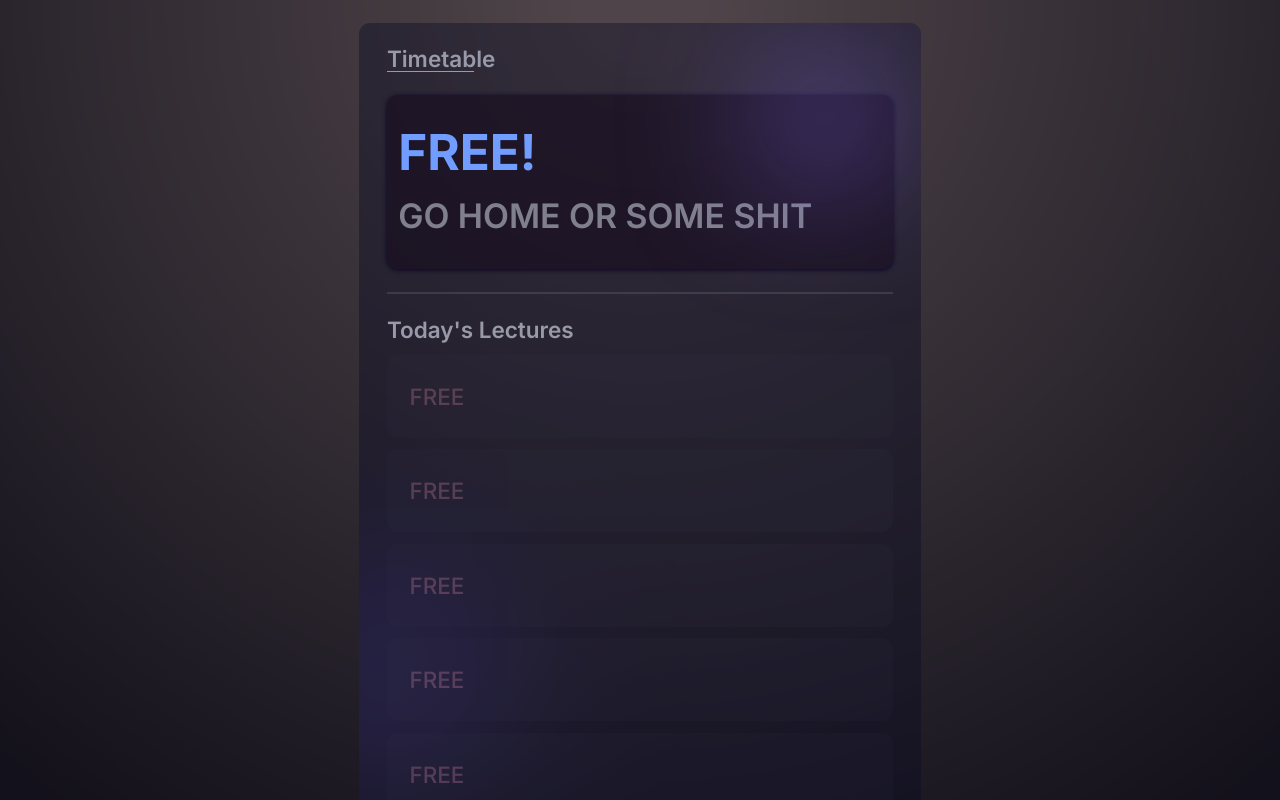
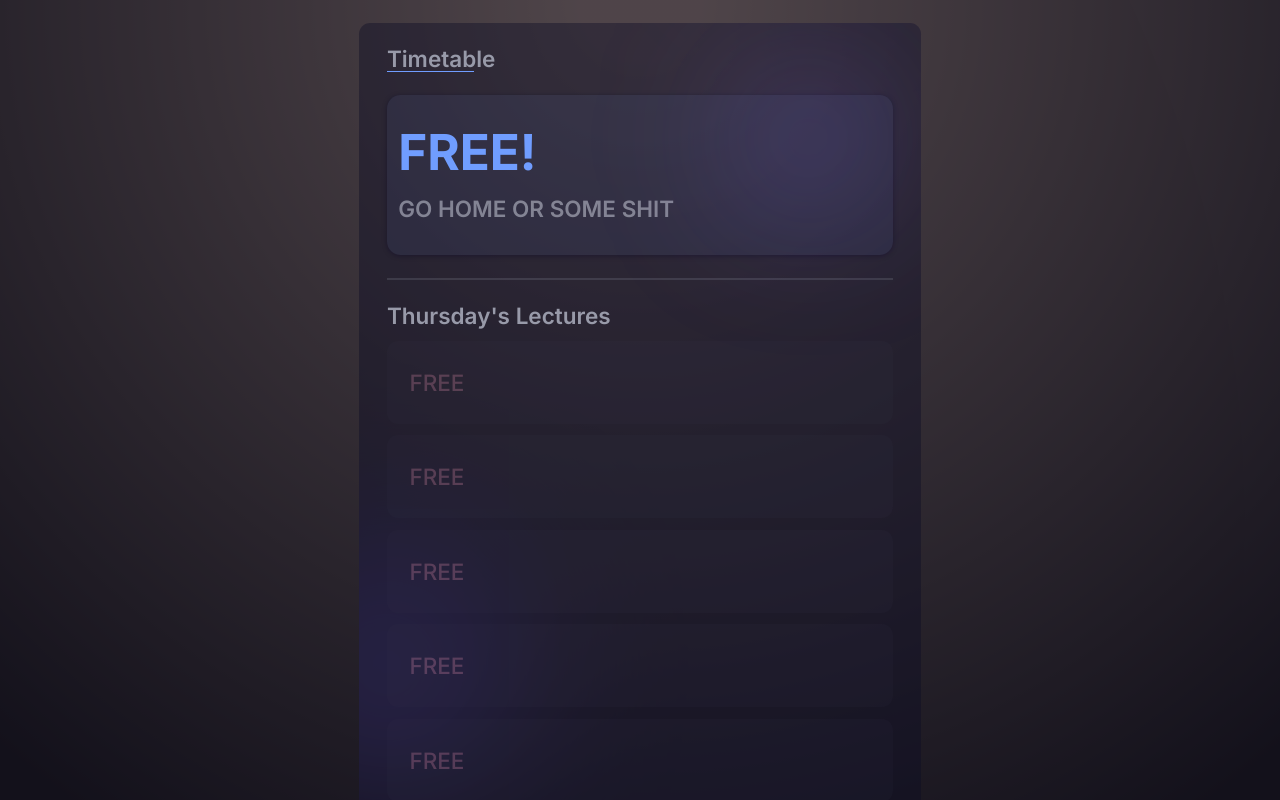
Before and after one commit to najmiter/timid, a React (Vite) app: page / in a window 1280 px wide. Both pictures are taken after a click on the button "Current". Shown: the top 800 px of the page. Built offline with nearby package versions, Linux system fonts and the light colour scheme.

Commit message:
let's gooooowww

```diff
--- a/src/components/Current.jsx
+++ b/src/components/Current.jsx
@@ -1,14 +1,51 @@
 import styles from "./Current.module.css";
+
+const WEEKEND = "weekend";
+const options = { weekday: "long" };
+const today = new Intl.DateTimeFormat("en-US", options).format(new Date());
+
+const helperDateFormatting = {
+    hour12: true,
+    hour: "2-digit",
+    minute: "2-digit",
+};
+
+const helperDate = new Date();
+helperDate.setSeconds(0);
+helperDate.setMilliseconds(0);
 
 /* eslint-disable react/prop-types */
 export default function Current({ times, slots, searchParams }) {
+    const { slotTime, startTime } = times;
+    const [startHour, startMinutes] = startTime.split(":");
+
+    const lectureWillStartAt = new Date();
+    lectureWillStartAt.setHours(startHour);
+    lectureWillStartAt.setMinutes(startMinutes);
+    lectureWillStartAt.setSeconds(0);
+
     const slots_ = getTodaysSlots();
 
-    const { slotTime, startTime } = times;
+    helperDate.setHours(startHour);
+    helperDate.setMinutes(startMinutes);
+
     const currentLectureNumber = getCurrentLecture();
     const futureLectures = Array(Object.keys(slots_).length).fill(0);
 
     function getTodaysSlots() {
+        function getLectureTimeAndUpdateForNext() {
+            function getFormattedTime() {
+                return helperDate.toLocaleTimeString(
+                    undefined,
+                    helperDateFormatting
+                );
+            }
+
+            const time = getFormattedTime();
+            helperDate.setMinutes(helperDate.getMinutes() + slotTime);
+            return `${time} - ${getFormattedTime()}`;
+        }
+
         try {
             const timid =
                 JSON.parse(
@@ -24,13 +61,19 @@ export default function Current({ times, slots, searchParams }) {
 
                 for (let i = 0; i < cols; i += 1) {
                     const todayAddress = i * (cols - 1) + today;
-                    todaysSlots[i] = timid[todayAddress] ?? null;
+                    todaysSlots[i] = {
+                        ...timid[todayAddress],
+                        fromTo: getLectureTimeAndUpdateForNext(),
+                        isActive:
+                            timid[todayAddress]?.subject?.length > 0 &&
+                            timid[todayAddress]?.room?.length > 0,
+                    };
                 }
 
                 return todaysSlots;
             }
 
-            return "weekend";
+            return WEEKEND;
         } catch (e) {
             console.error(e?.message);
             return slots;
@@ -38,12 +81,11 @@ export default function Current({ times, slots, searchParams }) {
     }
 
     function getCurrentLecture() {
-        const [hours, minutes] = startTime.split(":");
         const currentHour = new Date();
 
         const start = new Date();
-        start.setHours(hours);
-        start.setMinutes(minutes);
+        start.setHours(startHour);
+        start.setMinutes(startMinutes);
         start.setSeconds(0);
         start.setMilliseconds(0);
 
@@ -63,7 +105,7 @@ export default function Current({ times, slots, searchParams }) {
         <main className={styles.currentMain}>
             <div className={styles.dataWrapper}>
                 <h1 className={styles.tableTitle}>Timetable</h1>
-                {slots_ === "weekend" ? (
+                {slots_ === WEEKEND ? (
                     <header className={styles.kheader}>
                         <h1 className={styles.currentHeadingSubject}>
                             IT&apos;S THE WEEKEND!
@@ -71,37 +113,94 @@ export default function Current({ times, slots, searchParams }) {
                     </header>
                 ) : (
                     <>
+                        <header
+                            className={styles.kheader}
+                            data-is-active={
+                                slots_[currentLectureNumber]?.isActive
+                            }
+                        >
                             {currentLectureNumber !== -1 ? (
-                            <header className={styles.kheader}>
-                                <h1 className={styles.currentHeadingSubject}>
-                                    {slots_[currentLectureNumber]?.subject
-                                        .length
-                                        ? slots_[currentLectureNumber]?.subject
-                                        : "FREE!"}
+                                <>
+                                    {slots_[currentLectureNumber]?.isActive ? (
+                                        <>
+                                            <h1
+                                                className={
+                                                    styles.currentHeadingSubject
+                                                }
+                                            >
+                                                {
+                                                    slots_[currentLectureNumber]
+                                                        ?.subject
+                                                }
                                             </h1>
-                                <h2 className={styles.currentHeadingRoom}>
-                                    {slots_[currentLectureNumber]?.room.length
-                                        ? slots_[currentLectureNumber]?.room
-                                        : "GO HOME OR SOME SHIT"}
+                                            <h2
+                                                className={
+                                                    styles.currentHeadingRoom
+                                                }
+                                            >
+                                                <>
+                                                    <span>
+                                                        {
+                                                            slots_[
+                                                                currentLectureNumber
+                                                            ]?.fromTo
+                                                        }
+                                                    </span>
+                                                    <span>
+                                                        {
+                                                            slots_[
+                                                                currentLectureNumber
+                                                            ]?.room
+                                                        }
+                                                    </span>
+                                                </>
                                             </h2>
-                            </header>
+                                        </>
                                     ) : (
-                            <header className={styles.kheader}>
+                                        <>
+                                            <h1
+                                                className={
+                                                    styles.currentHeadingSubject
+                                                }
+                                            >
+                                                FREE!
+                                            </h1>
+                                            <h2
+                                                className={
+                                                    styles.currentHeadingRoom
+                                                }
+                                            >
+                                                GO HOME OR SOME SHIT
+                                            </h2>
+                                        </>
+                                    )}
+                                </>
+                            ) : (
+                                <>
                                     <h2 className={styles.currentHeadingRoom}>
                                         <span className="text-light">
                                             CLASSES WILL START AT
                                         </span>
                                     </h2>
-                                <h1 className={styles.currentHeadingSubject}>
-                                    {times.startTime}
+                                    <h1
+                                        className={styles.currentHeadingSubject}
+                                    >
+                                        {lectureWillStartAt
+                                            .toLocaleTimeString(
+                                                undefined,
+                                                helperDateFormatting
+                                            )
+                                            .toLocaleUpperCase()}
                                     </h1>
+                                </>
+                            )}
                         </header>
-                        )}
+
                         <hr />
 
                         <div className={styles.futureLectures}>
                             <h2 className={styles.futureHeading}>
-                                Today&apos;s Lectures
+                                {today}&apos;s Lectures
                             </h2>
                             <ul>
                                 {futureLectures.map((_, i) => (
@@ -127,10 +226,17 @@ export default function Current({ times, slots, searchParams }) {
                                                     </h3>
                                                     <h4
                                                         className={
+                                                            styles.futureLectureTime
+                                                        }
+                                                    >
+                                                        {slots_[i]?.fromTo}
+                                                    </h4>
+                                                    <h4
+                                                        className={
                                                             styles.futureLectureRoom
                                                         }
                                                     >
-                                                        {slots_[i]?.room}
+                                                        {`${slots_[i]?.room}`}
                                                     </h4>
                                                 </>
                                             ) : (
--- a/src/components/Current.module.css
+++ b/src/components/Current.module.css
@@ -5,6 +5,7 @@
     position: relative;
     background: rgba(24, 24, 24, 0.717);
     padding: 2rem 0;
+    cursor: default;
 
     --color-good: 221, 100%, 72%;
 }
@@ -74,11 +75,11 @@
     display: flex;
     flex-direction: column;
     gap: 1.5rem;
-    background-color: rgba(21, 12, 29, 0.622);
-    border-radius: 1rem;
+    background-color: hsl(var(--color-good), 7%);
+    border-radius: 1.2rem;
     padding: 3rem 1rem;
     position: relative;
-    box-shadow: 0px 1px 5px hsl(var(--color-fav));
+    box-shadow: 0px 1px 5px hsl(var(--color-fav), 40%);
 }
 
 .kheader::before {
@@ -86,10 +87,10 @@
     position: absolute;
     top: -25%;
     right: 0;
-    width: 12rem;
+    width: 15rem;
     border-radius: 50%;
     aspect-ratio: 1;
-    background-color: hsl(252, 100%, 72%, 50%);
+    background-color: hsl(252, 100%, 72%, 20%);
     filter: blur(70px);
     pointer-events: none;
 }
@@ -106,13 +107,17 @@
 }
 
 .currentHeadingRoom,
-.futureLectureRoom {
+.futureLectureRoom,
+.futureLectureTime {
     color: hsl(var(--color-gray), 80%);
 }
 
 .currentHeadingRoom {
+    display: flex;
+    flex-direction: column;
+    gap: 1rem;
     font-weight: 600;
-    font-size: 1.5em;
+    font-size: 1em;
 }
 
 .futureLectureItem {
@@ -137,7 +142,8 @@
 }
 
 .futureLectureSubject::before,
-.futureLectureRoom::before {
+.futureLectureRoom::before,
+.futureLectureTime::before {
     content: '';
     width: 2px;
     height: 100%;
@@ -149,11 +155,13 @@
 }
 
 .futureLectureSubject,
-.futureLectureRoom {
+.futureLectureRoom,
+.futureLectureTime {
     padding-inline-start: 1rem;
 }
 
-.futureLectureRoom {
+.futureLectureRoom,
+.futureLectureTime {
     position: relative;
     font-weight: 400;
     font-size: 0.7em;
```
Lines whose indentation alone changed are shown as unchanged.
